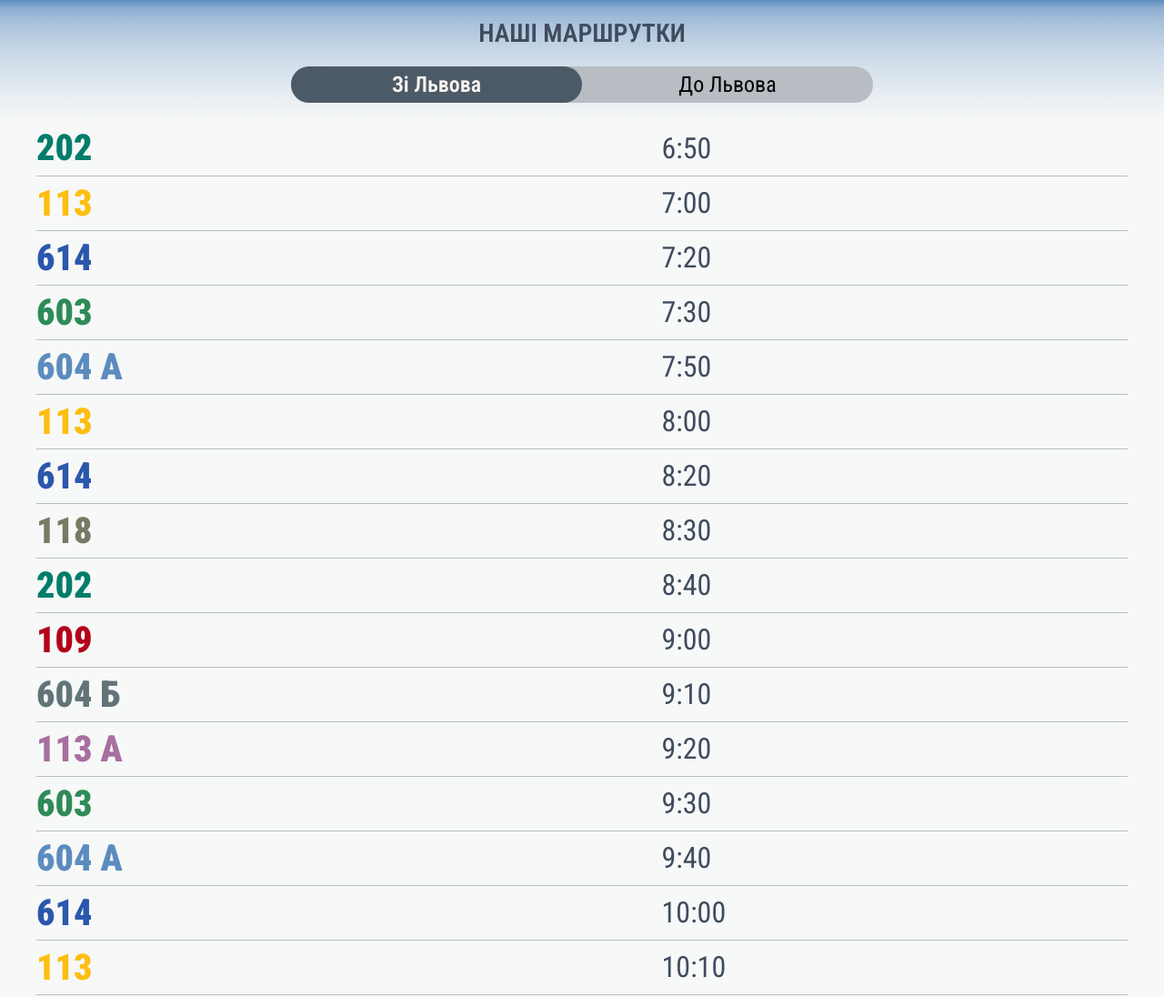
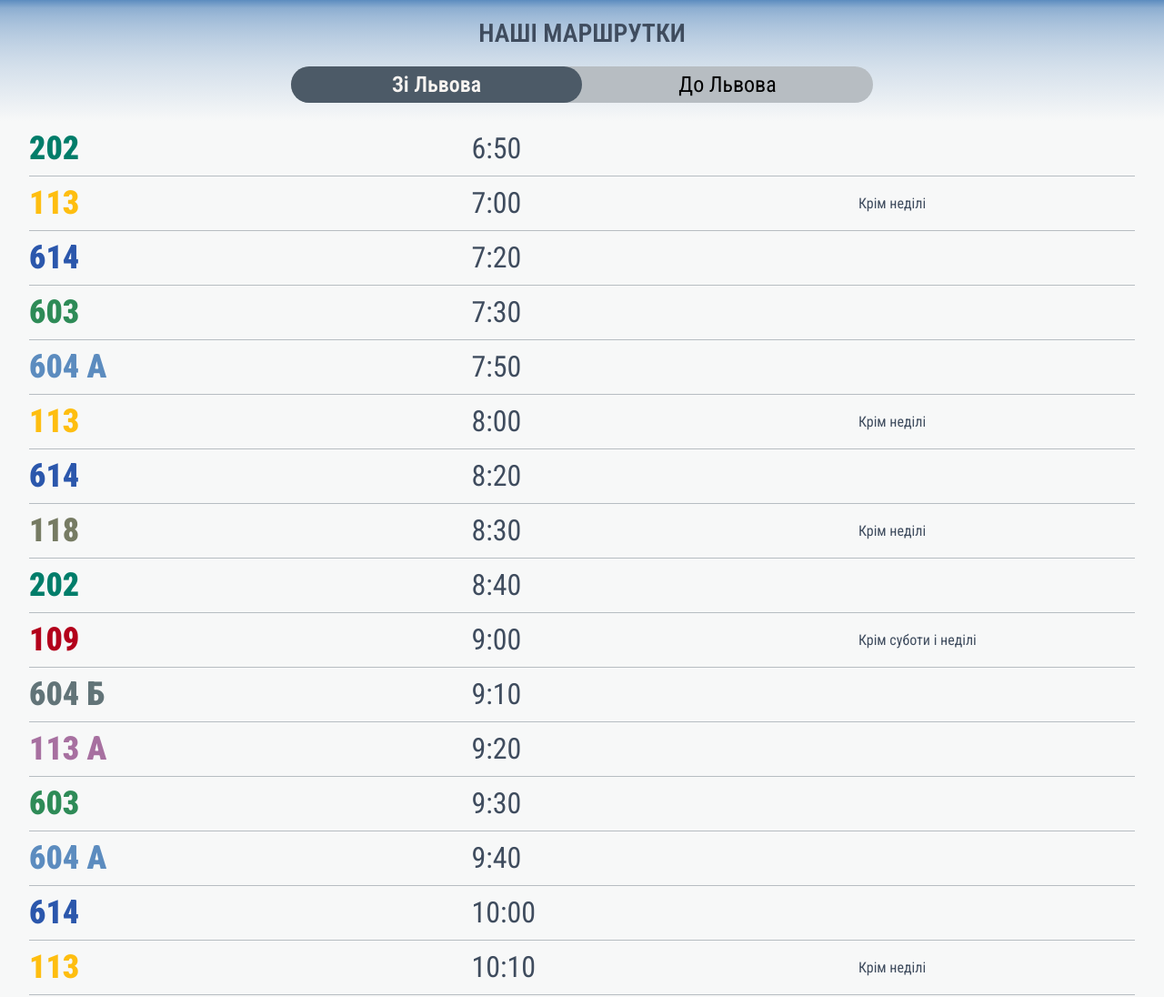
Before and after one commit to drobinskyi/bus-schedule, a plain HTML site: page index.html in a window 1280 px wide. Shown: the top 1096 px of the page at 91% size. Drawn offline with Linux system fonts and the light colour scheme.

Commit message:
Added notes

```diff
--- a/data/buses-from-lviv.json
+++ b/data/buses-from-lviv.json
@@ -31,7 +31,8 @@
     },
     {
         "number": "118",
-        "time": "8:30"
+        "time": "8:30",
+        "note": "Крім неділі"
     },
     {
         "number": "202",
--- a/script.js
+++ b/script.js
@@ -25,6 +25,7 @@ function displayBusesFromLviv(buses) {
         oneBus.innerHTML = `
             <td class="table-number" style="color:${changeColor(el.number)};">${el.number}</td>
             <td class="table-time">${el.time}</td>
+            <td class="table-note">${!el.note ? addNote(el.number) : el.note}</td>
         `
         tableBody.appendChild(oneBus);
     });
@@ -68,4 +69,18 @@ function changeColor(busNumber) {
         }
 }
 
+function addNote(busNumber) {
+    switch (busNumber) {
+        case "109":
+            return "Крім суботи і неділі";
+            break;
+        case "113":
+            return "Крім неділі";
+            break;
+        default:
+            return "";
+            break;
+        }
+}
+
 loadBusesFromLviv();
--- a/style.css
+++ b/style.css
@@ -12,7 +12,7 @@ body {
 /* Header */
 
 .header {
-  padding: 20px;
+  padding: 20px 16px;
   height: auto;
   width: 100%;
   position: sticky;
@@ -29,13 +29,13 @@ body {
 }
 
 .direction-choice {
-  padding: 0 20px;
+  padding: 0 16px;
 }
 
 .direction-block {
   height: 40px;
   margin: 0 auto;
-  min-width: 320px;
+  min-width: 300px;
   max-width: 640px;
   display: flex;
   background-color: #b7bdc2;
@@ -61,7 +61,7 @@ body {
 /* Таблиця */
 
 main {
-  padding: 0 40px;
+  padding: 0 32px;
 }
 .table {
   width: 100%;
@@ -74,7 +74,8 @@ main {
 }
 
 .table-number {
-  font-size: 40px;
+  width: 40%;
+  font-size: 36px;
   font-weight: 900;
 }
 
@@ -84,11 +85,17 @@ main {
   color: #3f4c5e;
 }
 
+.table-note {
+  width: 25%;
+  font-size: 16px;
+  color: #3f4c5e;
+}
+
 /* Footer */
 
 .footer {
   height: auto;
-  padding: 40px;
+  padding: 28px 32px;
   display: flex;
   justify-content: space-between;
   color: #3f4c5e;
```
